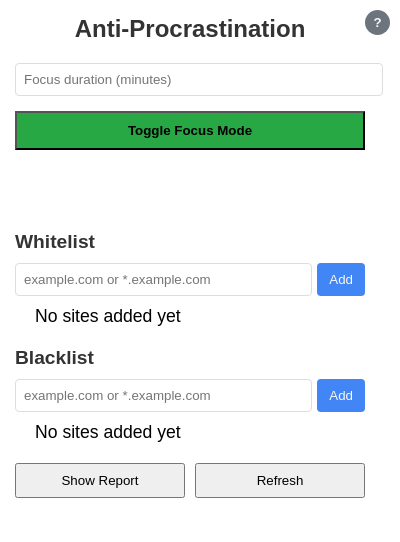
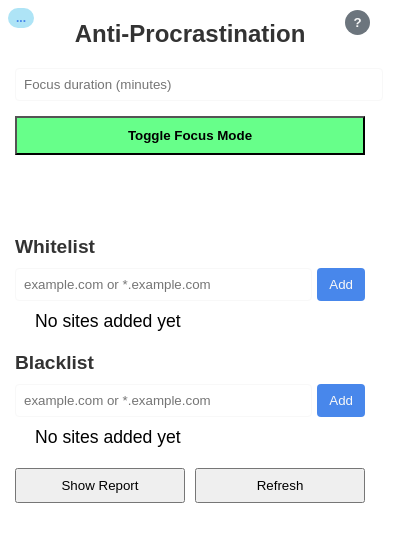
Before and after one commit to alanwang981/anti-procrastination, a browser extension: page popup.html in a window 400 px wide. Drawn offline with Linux system fonts and the light colour scheme.

Commit message:
Update popup.html

```diff
--- a/popup.html
+++ b/popup.html
@@ -8,14 +8,32 @@
       width: 350px;
       padding: 15px;
       margin: 0;
+      position: relative; /* Needed for absolute positioning */
     }
+
+    /* User counter in top-left corner */
+    .user-counter {
+      position: absolute;
+      top: 8px;
+      left: 8px;
+      background: #aee4f6;
+      padding: 3px 8px;
+      border-radius: 12px;
+      font-size: 0.75em;
+      color: #4887eb;
+      font-weight: bold;
+      z-index: 100;
+    }
+
     h1 {
       font-size: 1.5em;
       margin: 0 0 15px 0;
       color: #333;
       text-align: center;
       font-weight: bold;
+      padding-top: 5px;
     }
+
     .help-btn {
       position: absolute;
       top: 10px;
@@ -28,67 +46,79 @@
       height: 25px;
       font-weight: bold;
       cursor: pointer;
+      z-index: 100;
     }
+
     .input-group {
       display: flex;
       margin: 10px 0;
       gap: 5px;
     }
+
     .input-group input {
       flex-grow: 1;
       padding: 8px;
-      border: 1px solid #ddd;
+      border: 1px solid #f8f8f8;
       border-radius: 4px;
     }
+
     .input-group button {
       width: auto;
       padding: 8px 12px;
-      background-color: #4285f4;
+      background-color: #4887eb;
       color: #f8f8f8;
       border: none;
       border-radius: 4px;
       cursor: pointer;
     }
+
     .list-container {
       margin: 20px 0;
     }
+
     .list-container h2 {
       font-size: 1.2em;
       margin-bottom: 8px;
       color: #333;
     }
+
     .website-list {
       font-size: 1.1em;
       margin: 5px 0;
       padding-left: 20px;
     }
+
     .website-list li {
       margin: 10px 0;
       display: flex;
       align-items: center;
       justify-content: space-between;
     }
+
     .website-list button {
-      background-color: #dc3545;
+      background-color: #ff6363;
       color: #f8f8f8;
       padding: 4px 8px;
       font-size: 0.9em;
       margin-left: 10px;
     }
+
     #focusDuration {
       width: 100%;
       padding: 8px;
       margin: 5px 0;
-      border: 1px solid #ddd;
+      border: 1px solid #f8f8f8;
       border-radius: 4px;
     }
+
     #toggleFocus {
       width: 100%;
       padding: 10px;
       margin: 10px 0;
-      background-color: #28a745;
+      background-color: #67ff8a;
       font-weight: bold;
     }
+
     #status {
       min-height: 20px;
       margin: 15px 0;
@@ -97,21 +127,33 @@
       padding: 8px;
       border-radius: 4px;
     }
-    .success { background-color: #d4edda; color: #155724; }
-    .error { background-color: #f8d7da; color: #721c24; }
+
+    .success { background-color: #c9ffd6; color: #227736; }
+    .error { background-color: #ffd2d6; color: #99303a; }
+
     .action-buttons {
       display: flex;
       gap: 10px;
       margin-top: 15px;
     }
+
     .action-buttons button {
       flex: 1;
       padding: 8px;
     }
   </style>
+
+  <!-- Firebase SDK -->
+  <script src="https://www.gstatic.com/firebasejs/9.0.0/firebase-app-compat.js"></script>
+  <script src="https://www.gstatic.com/firebasejs/9.0.0/firebase-firestore-compat.js"></script>
 </head>
 <body>
+  <!-- User counter in top-left corner -->
+  <div class="user-counter" id="userCount" title="Total users">...</div>
+
+  <!-- Help button in top-right corner -->
   <button class="help-btn" id="helpBtn">?</button>
+
   <h1>Anti-Procrastination</h1>
 
   <input type="number" id="focusDuration" placeholder="Focus duration (minutes)" min="1">
@@ -142,6 +184,10 @@
     <button id="refresh">Refresh</button>
   </div>
 
+  <!-- Firebase for tracking user counting -->
+  <script src="firebase.js"></script>
+
+  <!-- Your existing popup.js -->
   <script src="popup.js"></script>
 </body>
 </html>
```
